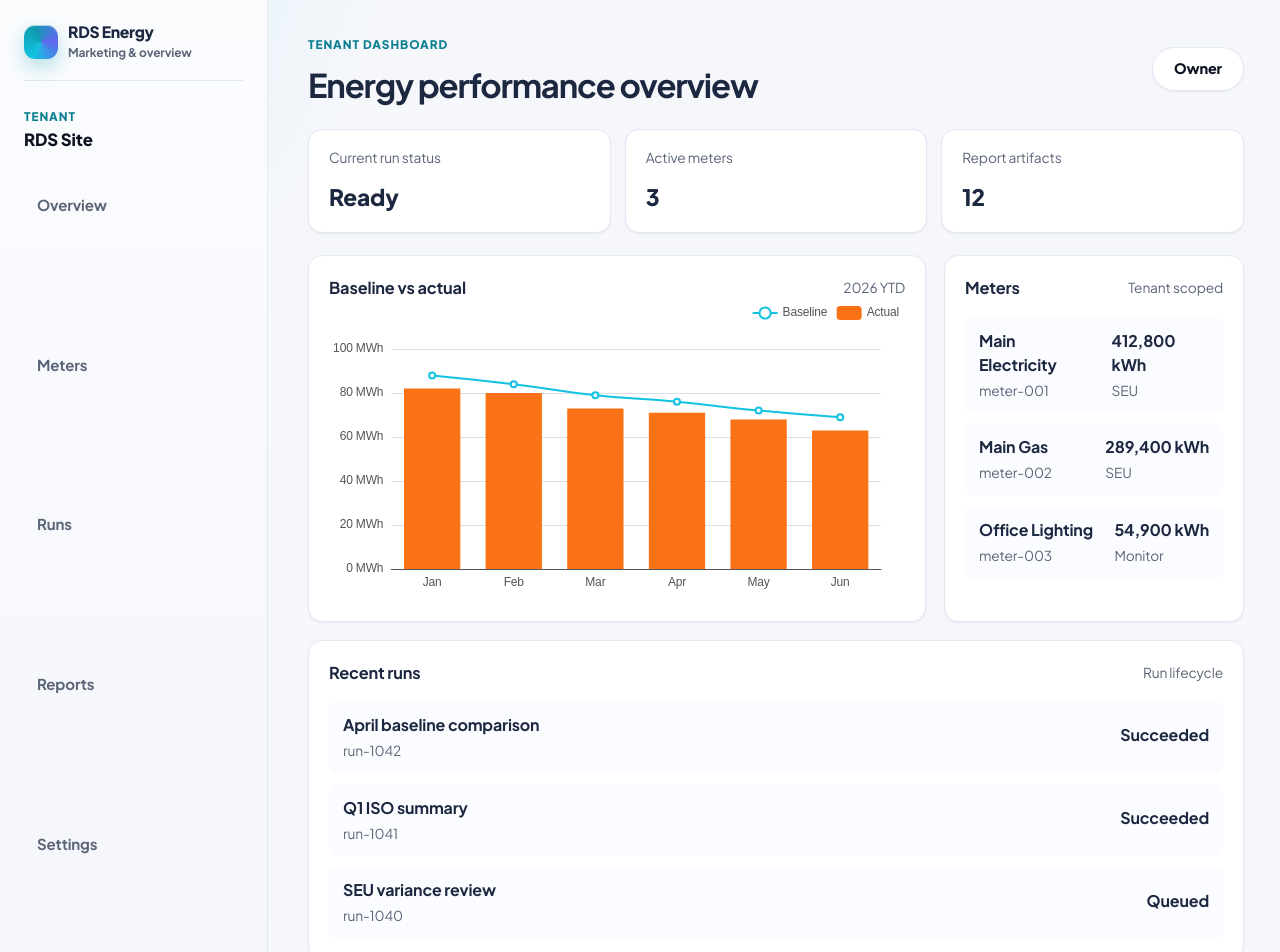
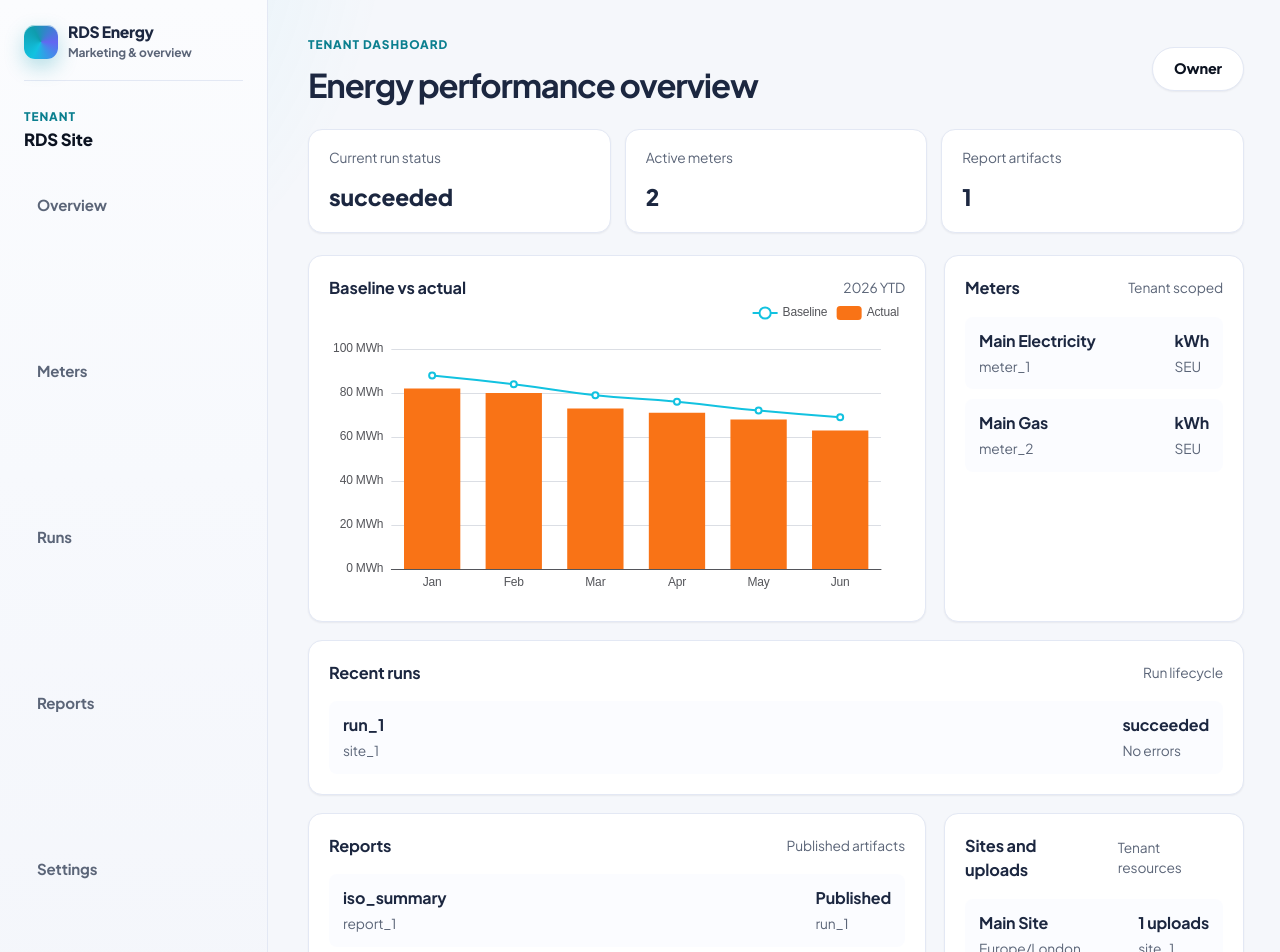
Before and after one commit to danielcoakley/RDS_Dashboard, a Next.js app in the folder frontend/: page /dashboard in a window 1280 px wide. Shown: the top 952 px of the page. Built offline with nearby package versions, Linux system fonts and the light colour scheme; no server answers.

Commit message:
Add upload and run dashboard data flows

```diff
--- a/frontend/app/dashboard/page.tsx
+++ b/frontend/app/dashboard/page.tsx
@@ -1,19 +1,10 @@
 import Link from "next/link";
 import { EnergyPerformanceChart } from "../../components/EnergyPerformanceChart";
+import { loadDashboardData } from "../../lib/dashboard-data";
 
-const meters = [
-  { id: "meter-001", name: "Main Electricity", value: "412,800 kWh", status: "SEU" },
-  { id: "meter-002", name: "Main Gas", value: "289,400 kWh", status: "SEU" },
-  { id: "meter-003", name: "Office Lighting", value: "54,900 kWh", status: "Monitor" }
-];
+export default async function DashboardPage() {
+  const { sites, meters, uploads, runs, reports } = await loadDashboardData();
 
-const runs = [
-  { id: "run-1042", label: "April baseline comparison", status: "Succeeded" },
-  { id: "run-1041", label: "Q1 ISO summary", status: "Succeeded" },
-  { id: "run-1040", label: "SEU variance review", status: "Queued" }
-];
-
-export default function DashboardPage() {
   return (
     <main className="appShell">
       <aside className="sidebar">
@@ -49,15 +40,15 @@ export default function DashboardPage() {
         <section className="summaryGrid" id="overview" aria-label="Summary metrics">
           <div className="summaryTile">
             <span>Current run status</span>
-            <strong>Ready</strong>
+            <strong>{runs[0]?.status ?? "Ready"}</strong>
           </div>
           <div className="summaryTile">
             <span>Active meters</span>
-            <strong>3</strong>
+            <strong>{meters.length}</strong>
           </div>
           <div className="summaryTile">
             <span>Report artifacts</span>
-            <strong>12</strong>
+            <strong>{reports.length}</strong>
           </div>
         </section>
 
@@ -79,12 +70,12 @@ export default function DashboardPage() {
               {meters.map((meter) => (
                 <div className="dataRow" key={meter.id}>
                   <div>
-                    <strong>{meter.name}</strong>
+                    <strong>{meter.display_name}</strong>
                     <span>{meter.id}</span>
                   </div>
                   <div>
-                    <strong>{meter.value}</strong>
-                    <span>{meter.status}</span>
+                    <strong>{meter.unit}</strong>
+                    <span>{meter.is_seu ? "SEU" : "Monitor"}</span>
                   </div>
                 </div>
               ))}
@@ -100,11 +91,54 @@ export default function DashboardPage() {
               {runs.map((run) => (
                 <div className="dataRow" key={run.id}>
                   <div>
-                    <strong>{run.label}</strong>
-                    <span>{run.id}</span>
+                    <strong>{run.id}</strong>
+                    <span>{run.site_id}</span>
                   </div>
                   <div>
                     <strong>{run.status}</strong>
+                    <span>{run.error_message ?? "No errors"}</span>
+                  </div>
+                </div>
+              ))}
+            </div>
+          </div>
+
+          <div className="listPanel" id="reports">
+            <div className="sectionHeader">
+              <h2>Reports</h2>
+              <span>Published artifacts</span>
+            </div>
+            <div className="rowList">
+              {reports.map((report) => (
+                <div className="dataRow" key={report.id}>
+                  <div>
+                    <strong>{report.report_type}</strong>
+                    <span>{report.id}</span>
+                  </div>
+                  <div>
+                    <strong>{report.is_published ? "Published" : "Draft"}</strong>
+                    <span>{report.run_id}</span>
+                  </div>
+                </div>
+              ))}
+            </div>
+          </div>
+
+          <div className="listPanel" id="settings">
+            <div className="sectionHeader">
+              <h2>Sites and uploads</h2>
+              <span>Tenant resources</span>
+            </div>
+            <div className="rowList">
+              {sites.map((site) => (
+                <div className="dataRow" key={site.id}>
+                  <div>
+                    <strong>{site.name}</strong>
+                    <span>{site.timezone}</span>
+                  </div>
+                  <div>
+                    <strong>{uploads.filter((upload) => upload.site_id === site.id).length} uploads</strong>
+                    <span>{site.id}</span>
                   </div>
                 </div>
               ))}
--- a/frontend/lib/api.ts
+++ b/frontend/lib/api.ts
@@ -48,6 +48,27 @@ export type ReportSummary = {
   report_type: string;
   storage_key: string;
   is_published: boolean;
+};
+
+export type UploadSummary = {
+  id: string;
+  organization_id: string;
+  site_id: string;
+  uploaded_by_user_id: string;
+  category: string;
+  storage_key: string;
+  checksum: string;
+  status: string;
+};
+
+export type RunSummary = {
+  id: string;
+  organization_id: string;
+  site_id: string;
+  requested_by_user_id: string;
+  status: string;
+  error_message: string | null;
+  completed_at: string | null;
 };
 
 export type AuditEventSummary = {
@@ -123,6 +144,24 @@ export function getOrganizationReports(
   return apiFetch<ReportSummary[]>(`/organizations/${organizationId}/reports${query}`, userId);
 }
 
+export function getOrganizationUploads(
+  userId: string,
+  organizationId: string,
+  siteId?: string
+): Promise<UploadSummary[]> {
+  const query = siteId ? `?site_id=${encodeURIComponent(siteId)}` : "";
+  return apiFetch<UploadSummary[]>(`/organizations/${organizationId}/uploads${query}`, userId);
+}
+
+export function getOrganizationRuns(
+  userId: string,
+  organizationId: string,
+  siteId?: string
+): Promise<RunSummary[]> {
+  const query = siteId ? `?site_id=${encodeURIComponent(siteId)}` : "";
+  return apiFetch<RunSummary[]>(`/organizations/${organizationId}/runs${query}`, userId);
+}
+
 export function getOrganizationAuditEvents(
   userId: string,
   organizationId: string
--- /dev/null
+++ b/frontend/lib/dashboard-data.ts
@@ -0,0 +1,108 @@
+import {
+  getOrganizationMeters,
+  getOrganizationReports,
+  getOrganizationRuns,
+  getOrganizationSites,
+  getOrganizationUploads,
+  type MeterSummary,
+  type ReportSummary,
+  type RunSummary,
+  type SiteSummary,
+  type UploadSummary
+} from "./api";
+
+type DashboardData = {
+  sites: SiteSummary[];
+  meters: MeterSummary[];
+  uploads: UploadSummary[];
+  runs: RunSummary[];
+  reports: ReportSummary[];
+};
+
+const demoData: DashboardData = {
+  sites: [
+    {
+      id: "site_1",
+      organization_id: "org_1",
+      name: "Main Site",
+      timezone: "Europe/London"
+    }
+  ],
+  meters: [
+    {
+      id: "meter_1",
+      organization_id: "org_1",
+      site_id: "site_1",
+      display_name: "Main Electricity",
+      commodity: "electricity",
+      unit: "kWh",
+      source_column: "Main Electricity",
+      is_seu: true
+    },
+    {
+      id: "meter_2",
+      organization_id: "org_1",
+      site_id: "site_1",
+      display_name: "Main Gas",
+      commodity: "gas",
+      unit: "kWh",
+      source_column: "Main Gas",
+      is_seu: true
+    }
+  ],
+  uploads: [
+    {
+      id: "upload_1",
+      organization_id: "org_1",
+      site_id: "site_1",
+      uploaded_by_user_id: "user_1",
+      category: "energy",
+      storage_key: "tenants/org_1/sites/site_1/uploads/upload_1/energy.csv",
+      checksum: "demo",
+      status: "stored"
+    }
+  ],
+  runs: [
+    {
+      id: "run_1",
+      organization_id: "org_1",
+      site_id: "site_1",
+      requested_by_user_id: "user_1",
+      status: "succeeded",
+      error_message: null,
+      completed_at: null
+    }
+  ],
+  reports: [
+    {
+      id: "report_1",
+      organization_id: "org_1",
+      run_id: "run_1",
+      report_type: "iso_summary",
+      storage_key: "tenants/org_1/sites/site_1/runs/run_1/reports/iso-summary.json",
+      is_published: true
+    }
+  ]
+};
+
+export async function loadDashboardData(): Promise<DashboardData> {
+  const userId = process.env.DEMO_USER_ID;
+  const organizationId = process.env.DEMO_ORGANIZATION_ID;
+
+  if (!userId || !organizationId) {
+    return demoData;
+  }
+
+  try {
+    const [sites, meters, uploads, runs, reports] = await Promise.all([
+      getOrganizationSites(userId, organizationId),
+      getOrganizationMeters(userId, organizationId),
+      getOrganizationUploads(userId, organizationId),
+      getOrganizationRuns(userId, organizationId),
+      getOrganizationReports(userId, organizationId)
+    ]);
+    return { sites, meters, uploads, runs, reports };
+  } catch {
+    return demoData;
+  }
+}
```
Also changed, not shown: 2 other files (tests, documents, lock files or other folders).
